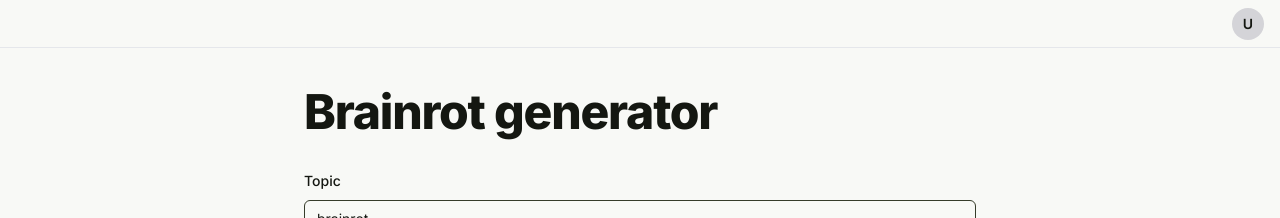
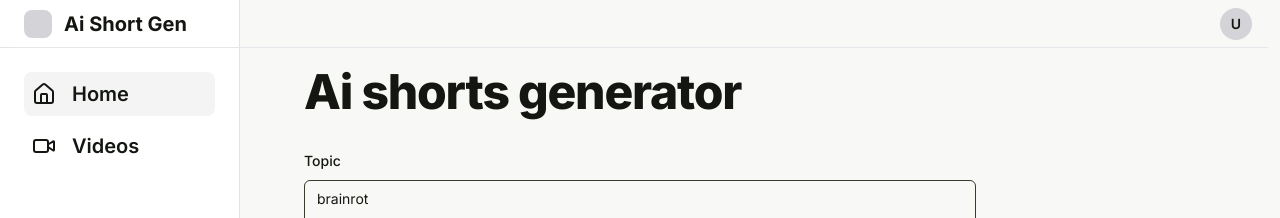
Before and after one commit to listlessbird/brainrot-shorts, a Next.js app: page / in a window 1280 px wide. Shown: the top 218 px of the page. Built offline with nearby package versions, Linux system fonts and the light colour scheme; no server answers; what assemblyai, replicate would draw is missing.

Commit message:
feat: add sidebar for lg screens

```diff
--- a/src/app/(video)/page.tsx
+++ b/src/app/(video)/page.tsx
@@ -2,20 +2,24 @@ import { VideoConfigForm } from "@/app/(video)/new-video-form";
 import { QueryProvider } from "@/app/query-provider";
 import { Header } from "@/components/nav/header";
 import { HeaderMobile } from "@/components/nav/header-mobile";
+import { SideNav } from "@/components/nav/sidenav";
 
 export default function Home() {
   return (
     <QueryProvider>
+      <div className="flex">
+        <SideNav />
+        <main className="min-h-screen flex-1 px-3">
           <Header />
           <HeaderMobile />
-      <main className="min-h-screen max-w-2xl mx-auto pt-10">
-        <div className="space-y-8">
-          <h1 className="scroll-m-20 text-4xl font-extrabold tracking-tight lg:text-5xl">
-            Brainrot generator
+          <div className="space-y-8  max-w-2xl mx-auto pt-5">
+            <h1 className="scroll-m-20 text-2xl font-extrabold tracking-tight lg:text-5xl">
+              Ai shorts generator
             </h1>
             <VideoConfigForm />
           </div>
         </main>
+      </div>
     </QueryProvider>
   );
 }
--- a/src/components/nav/sidenav.tsx
+++ b/src/components/nav/sidenav.tsx
@@ -0,0 +1,50 @@
+"use client";
+
+import Link from "next/link";
+import { usePathname } from "next/navigation";
+
+import { SideNavItems, SideNavItem } from "@/components/nav/constants";
+import { cn } from "@/lib/utils";
+export function SideNav() {
+  return (
+    <div className="md:w-16 lg:w-60 bg-white h-screen flex-1 fixed border-r border-zinc-200 hidden md:flex">
+      <div className="flex flex-col space-y-6 w-full">
+        <Link
+          href="/"
+          className="flex flex-row space-x-3 items-center justify-center lg:justify-start lg:px-6 border-b border-zinc-200 h-12 w-full"
+        >
+          <span className="h-7 w-7 bg-zinc-300 rounded-lg" />
+          <span className="font-bold text-xl hidden lg:flex">Ai Short Gen</span>
+        </Link>
+
+        <div className="flex flex-col space-y-2  lg:px-6 md:px-3">
+          {SideNavItems.map((item, idx) => {
+            return <MenuItem key={idx} item={item} />;
+          })}
+        </div>
+      </div>
+    </div>
+  );
+}
+
+const MenuItem = ({ item }: { item: SideNavItem }) => {
+  const pathname = usePathname();
+
+  return (
+    <div className="">
+      <Link
+        href={item.path}
+        className={cn(
+          `flex flex-row space-x-4 items-center p-2 rounded-lg hover:bg-zinc-100`,
+          item.path === pathname && "bg-zinc-100"
+        )}
+        title={item.title}
+      >
+        {item.icon}
+        <span className="font-semibold text-xl lg:flex hidden">
+          {item.title}
+        </span>
+      </Link>
+    </div>
+  );
+};
```
Lines whose indentation alone changed are shown as unchanged.
